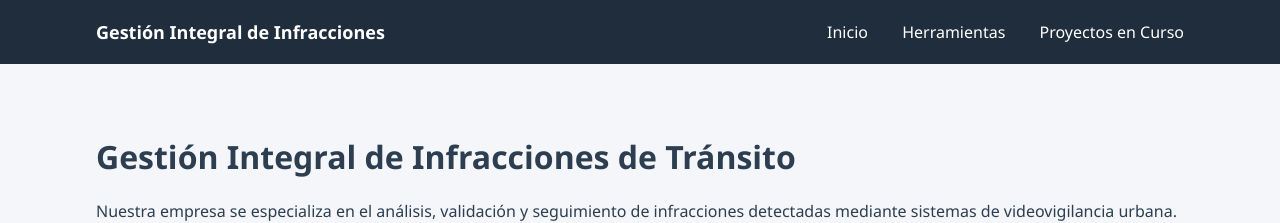
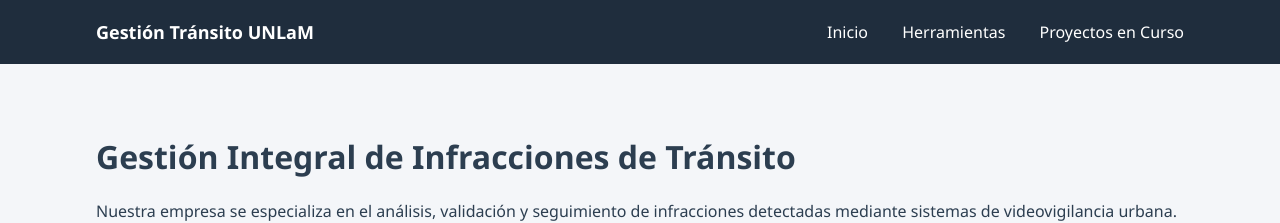
Before and after one commit to LucasVCorrea/lucasvcorrea.github.io, a Jekyll site: the page built from docs/index.md, in a window 1280 px wide. Shown: the top 223 px of the page. Built offline with Jekyll 4.4.1, drawn with Linux system fonts in a browser that asks for light colours.

Commit message:
Update title in configuration file

```diff
--- a/docs/_config.yml
+++ b/docs/_config.yml
@@ -1,4 +1,4 @@
-title: Gestión Integral de Infracciones
+title: Gestión Tránsito UNLaM
 description: Soluciones tecnológicas aplicadas al análisis y gestión de infracciones de tránsito.
 theme: null
 markdown: kramdown
```
